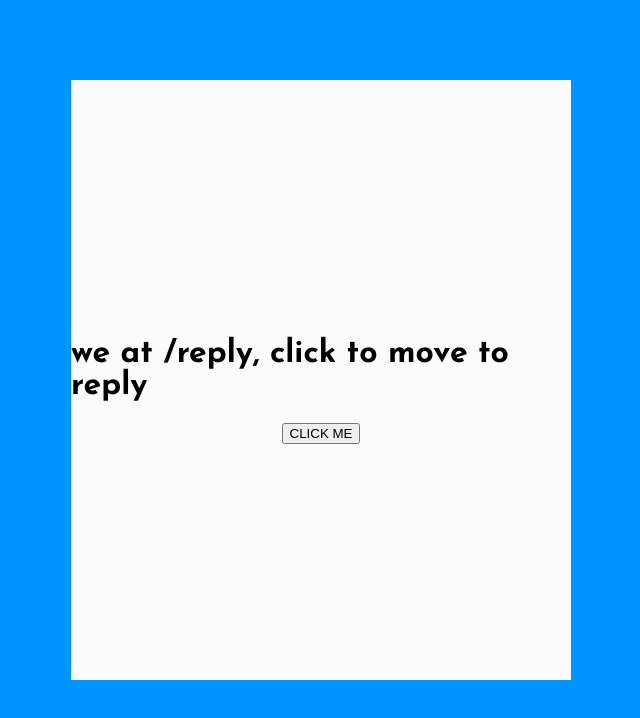
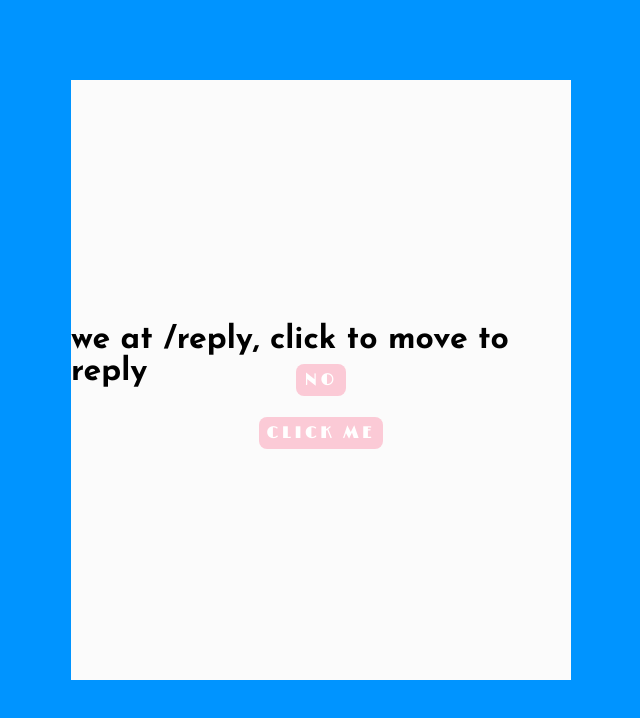
Before and after one commit to JohLeo/cake-crumbs, a React (Create React App) app in the folder my-app/: page /darling in a window 1280 px wide. Shown: the top 718 px of the page, without its empty margins (319-959 px from the left). Built offline with nearby package versions, Linux system fonts and the light colour scheme.

Commit message:
making a button that does not want to be clicked

```diff
--- /dev/null
+++ b/my-app/src/components/Button.tsx
@@ -0,0 +1,90 @@
+// NoButton.tsx
+import React, { useEffect } from 'react';
+import { NopeButton } from './style/darling-style';
+
+
+interface NoButtonProps {
+  onClick: () => void;
+  children: React.ReactNode;
+}
+
+const NoButton: React.FC<NoButtonProps> = ({ onClick, children }) => {
+  useEffect(() => {
+    const OFFSET = 100;
+    const noButton = document.getElementById('no-button') as HTMLButtonElement | null;
+
+    const setButtonPosition = (left: number, top: number) => {
+      const windowBox = document.body.getBoundingClientRect();
+      const noButton = document.getElementById('no-button') as HTMLButtonElement | null;
+
+      if (noButton) {
+        const buttonBox = noButton.getBoundingClientRect();
+
+        if (distanceFromCenter(left, windowBox.left, buttonBox.width) < 0) {
+          left = windowBox.right - buttonBox.width - OFFSET;
+        }
+        if (distanceFromCenter(left, windowBox.right, buttonBox.width) > 0) {
+          left = windowBox.left - buttonBox.width + OFFSET;
+        }
+        if (distanceFromCenter(top, windowBox.top, buttonBox.height) < 0) {
+          top = windowBox.bottom - buttonBox.height - OFFSET;
+        }
+        if (distanceFromCenter(top, windowBox.bottom, buttonBox.height) > 0) {
+          top = windowBox.top - buttonBox.height + OFFSET;
+        }
+
+        noButton.style.left = `${left}px`;
+        noButton.style.top = `${top}px`;
+      }
+    };
+
+    function distanceFromCenter(boxPosition: number, mousePosition: number, boxSize: number) {
+      return boxPosition - mousePosition + boxSize / 2;
+    }
+
+    const handleMouseMove = (e: MouseEvent) => {
+      const x = e.pageX;
+      const y = e.pageY;
+      const buttonBox = noButton?.getBoundingClientRect();
+
+      if (buttonBox) {
+        const horizontalDistanceFrom = distanceFromCenter(buttonBox.x, x, buttonBox.width);
+        const verticalDistanceFrom = distanceFromCenter(buttonBox.y, y, buttonBox.height);
+
+        const horizontalOffset = buttonBox.width / 2 + OFFSET;
+        const verticalOffset = buttonBox.height / 2 + OFFSET;
+        if (Math.abs(horizontalDistanceFrom) <= horizontalOffset && Math.abs(verticalDistanceFrom) <= verticalOffset) {
+          setButtonPosition(
+            buttonBox.x + (horizontalOffset / horizontalDistanceFrom) * 10,
+            buttonBox.y + (verticalOffset / verticalDistanceFrom) * 10
+          );
+        }
+      }
+    };
+
+    const handleClick = () => {
+      alert('Nehepp');
+      window.close();
+    };
+
+    if (noButton) {
+      noButton.addEventListener('click', handleClick);
+      document.addEventListener('mousemove', handleMouseMove);
+
+      return () => {
+        document.removeEventListener('click', handleClick);
+        document.removeEventListener('mousemove', handleMouseMove);
+      };
+    }
+
+    return undefined;
+  }, []);
+
+  return (
+    <NopeButton id="no-button" onClick={onClick}>
+      {children}
+    </NopeButton>
+  );
+};
+
+export default NoButton;
--- a/my-app/src/components/Darling.tsx
+++ b/my-app/src/components/Darling.tsx
@@ -1,6 +1,7 @@
 import React from 'react';
 import { useNavigate } from 'react-router-dom';
-import { LetContainer, Letter } from '../components/style/darling-style';
+import { LetContainer, Letter, YesButton } from '../components/style/darling-style';
+import NoButton from './Button';
 
 const Darling: React.FC = () => {
   const navigate = useNavigate();
@@ -14,7 +15,8 @@ const Darling: React.FC = () => {
 
       <Letter>
         <h1> we at /reply, click to move to reply </h1>
-        <button onClick={handleClick}> CLICK ME </button>
+        <YesButton onClick={handleClick}> CLICK ME </YesButton>
+        <NoButton onClick={handleClick}> NO </NoButton>
       </Letter>
 
     </LetContainer>
--- a/my-app/src/components/style/darling-style.tsx
+++ b/my-app/src/components/style/darling-style.tsx
@@ -17,3 +17,44 @@ export const Letter = styled.div`
   width: 500px;
   height: 600px;
 `;
+
+export const YesButton = styled.button`
+  background-color: #FBCAD6;
+  color: #fff;
+  padding: 6px 8px;
+  font-size: 16px;
+  font-family: Limelight;
+  font-weight: 700;
+  text-transform: uppercase;
+  letter-spacing: 4px;
+  cursor: pointer;
+  border: none;
+  border-radius: 8px;
+  margin: 8px;
+
+  &:hover {
+    color: #FF7676;
+    box-shadow: 4px 4px 10px #44010c82;
+  }
+`;
+
+export const NopeButton = styled.button`
+position: absolute;
+  background-color: #FBCAD6;
+  color: #fff;
+  padding: 6px 8px;
+  font-size: 16px;
+  font-family: Limelight;
+  font-weight: 700;
+  text-transform: uppercase;
+  letter-spacing: 4px;
+  cursor: pointer;
+  border: none;
+  border-radius: 8px;
+  margin: 8px;
+
+  &:hover {
+    color: #FF7676;
+    box-shadow: 4px 4px 10px #44010c82;
+  }
+`;
```
